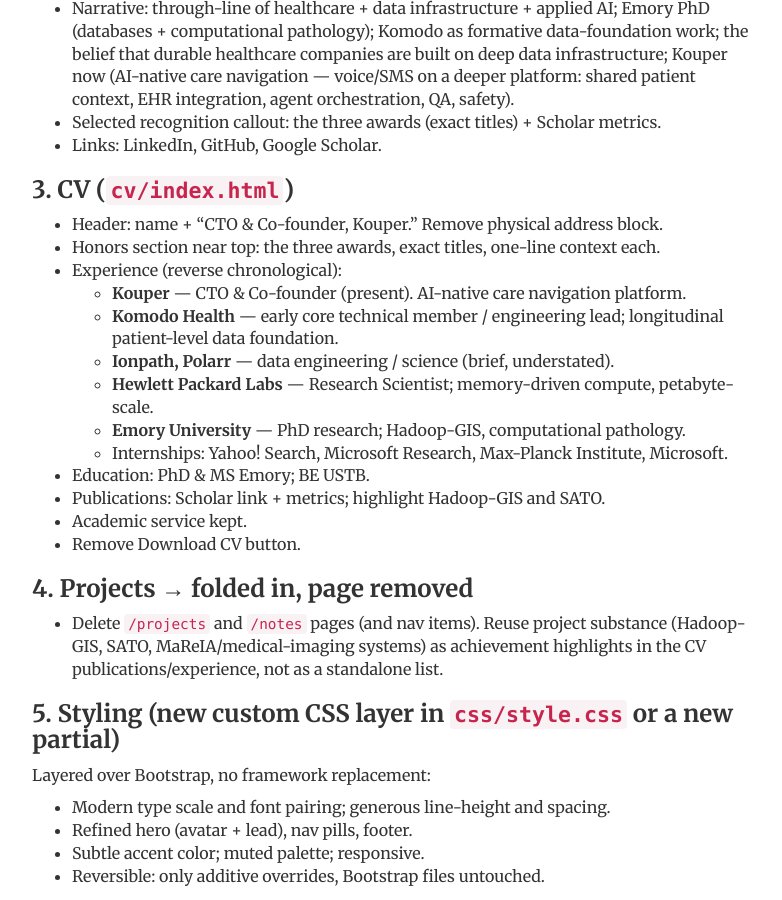
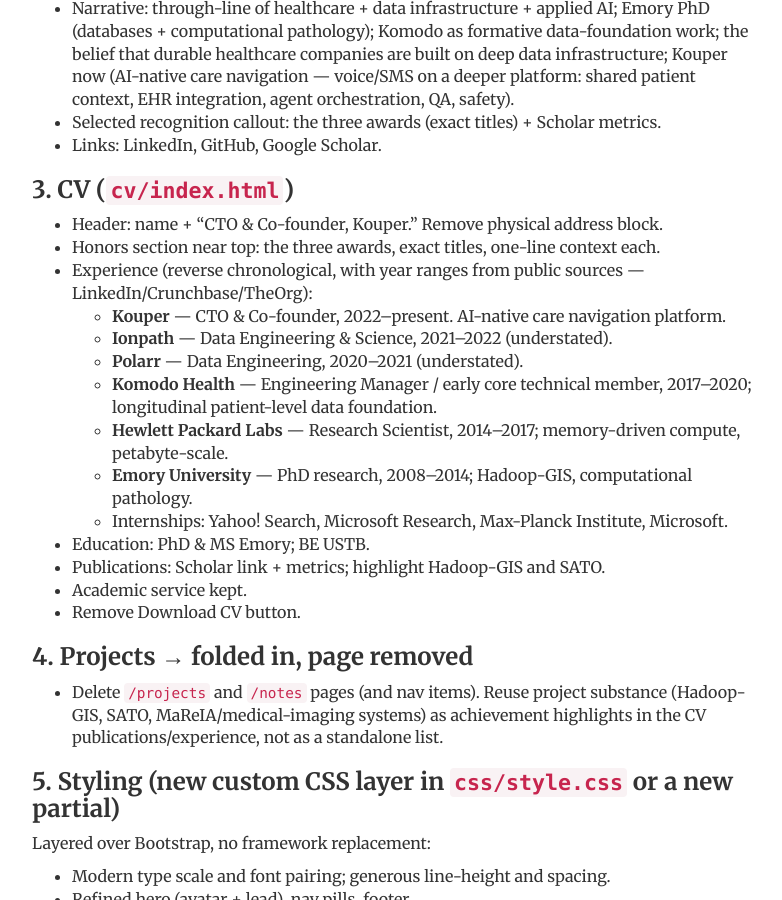
Before and after one commit to ablimit/ablimit.github.io, a Jekyll site: the page built from docs/superpowers/specs/2026-07-02-resume-refresh-design.md, in a window 1280 px wide and 900 px high, scrolled down 1192 px. Shown: the whole window, without its empty margins (248-1030 px from the left). Built offline with Jekyll 4.4.1, drawn with Linux system fonts in a browser that asks for light colours; our own code applies the rules of GitHub Pages for plain Markdown files.

Commit message:
Add verified experience date ranges to design spec
Co-Authored-By: Claude Opus 4.8 (1M context) <noreply@anthropic.com>

```diff
--- a/docs/superpowers/specs/2026-07-02-resume-refresh-design.md
+++ b/docs/superpowers/specs/2026-07-02-resume-refresh-design.md
@@ -59,13 +59,16 @@ Hero + narrative built only from the user's intro:
 ### 3. CV (`cv/index.html`)
 - Header: name + "CTO & Co-founder, Kouper." Remove physical address block.
 - Honors section near top: the three awards, exact titles, one-line context each.
-- Experience (reverse chronological):
-  - **Kouper** — CTO & Co-founder (present). AI-native care navigation platform.
-  - **Komodo Health** — early core technical member / engineering lead; longitudinal
-    patient-level data foundation.
-  - **Ionpath, Polarr** — data engineering / science (brief, understated).
-  - **Hewlett Packard Labs** — Research Scientist; memory-driven compute, petabyte-scale.
-  - **Emory University** — PhD research; Hadoop-GIS, computational pathology.
+- Experience (reverse chronological, with year ranges from public sources —
+  LinkedIn/Crunchbase/TheOrg):
+  - **Kouper** — CTO & Co-founder, 2022–present. AI-native care navigation platform.
+  - **Ionpath** — Data Engineering & Science, 2021–2022 (understated).
+  - **Polarr** — Data Engineering, 2020–2021 (understated).
+  - **Komodo Health** — Engineering Manager / early core technical member, 2017–2020;
+    longitudinal patient-level data foundation.
+  - **Hewlett Packard Labs** — Research Scientist, 2014–2017; memory-driven compute,
+    petabyte-scale.
+  - **Emory University** — PhD research, 2008–2014; Hadoop-GIS, computational pathology.
   - Internships: Yahoo! Search, Microsoft Research, Max-Planck Institute, Microsoft.
 - Education: PhD & MS Emory; BE USTB.
 - Publications: Scholar link + metrics; highlight Hadoop-GIS and SATO.
```
